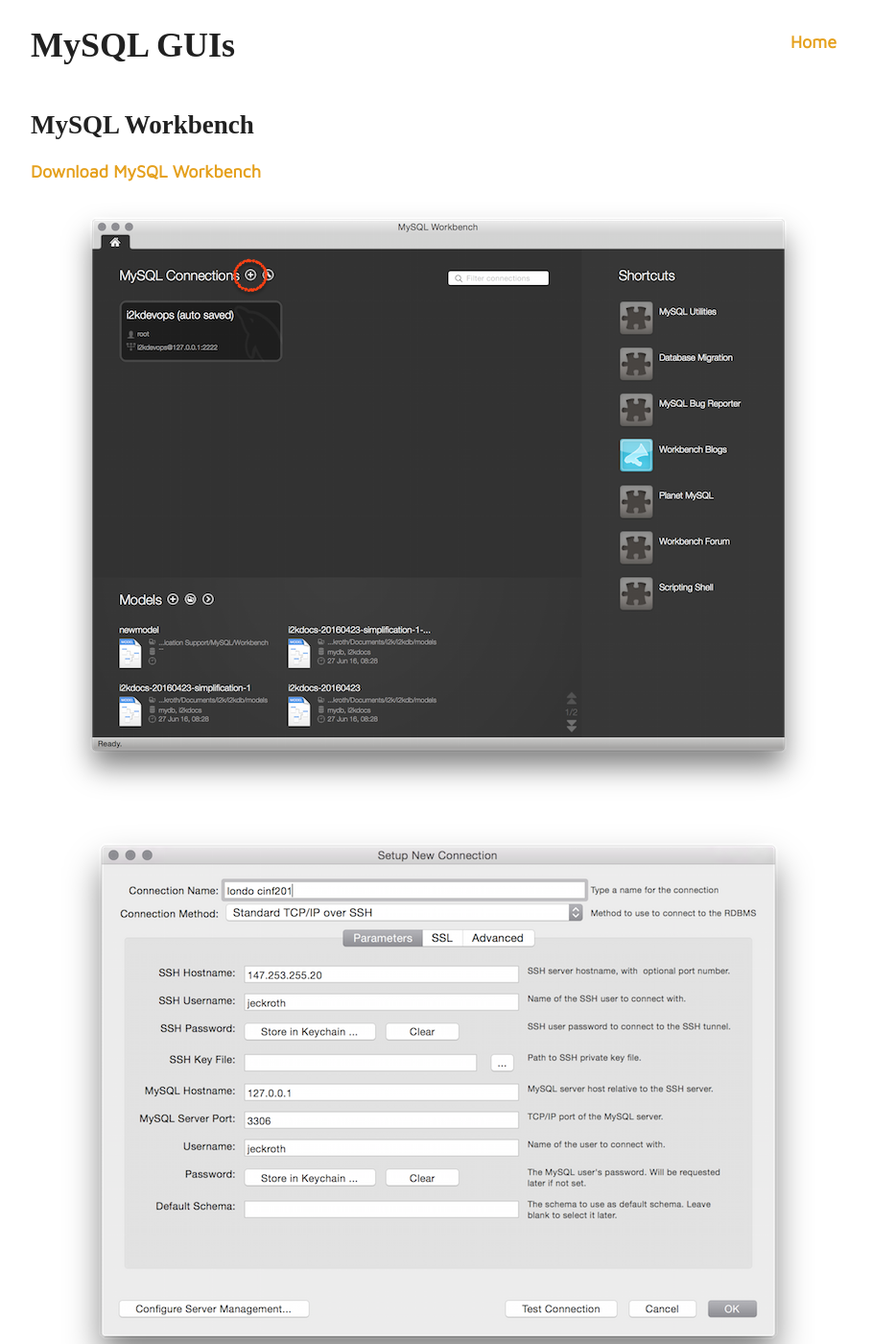
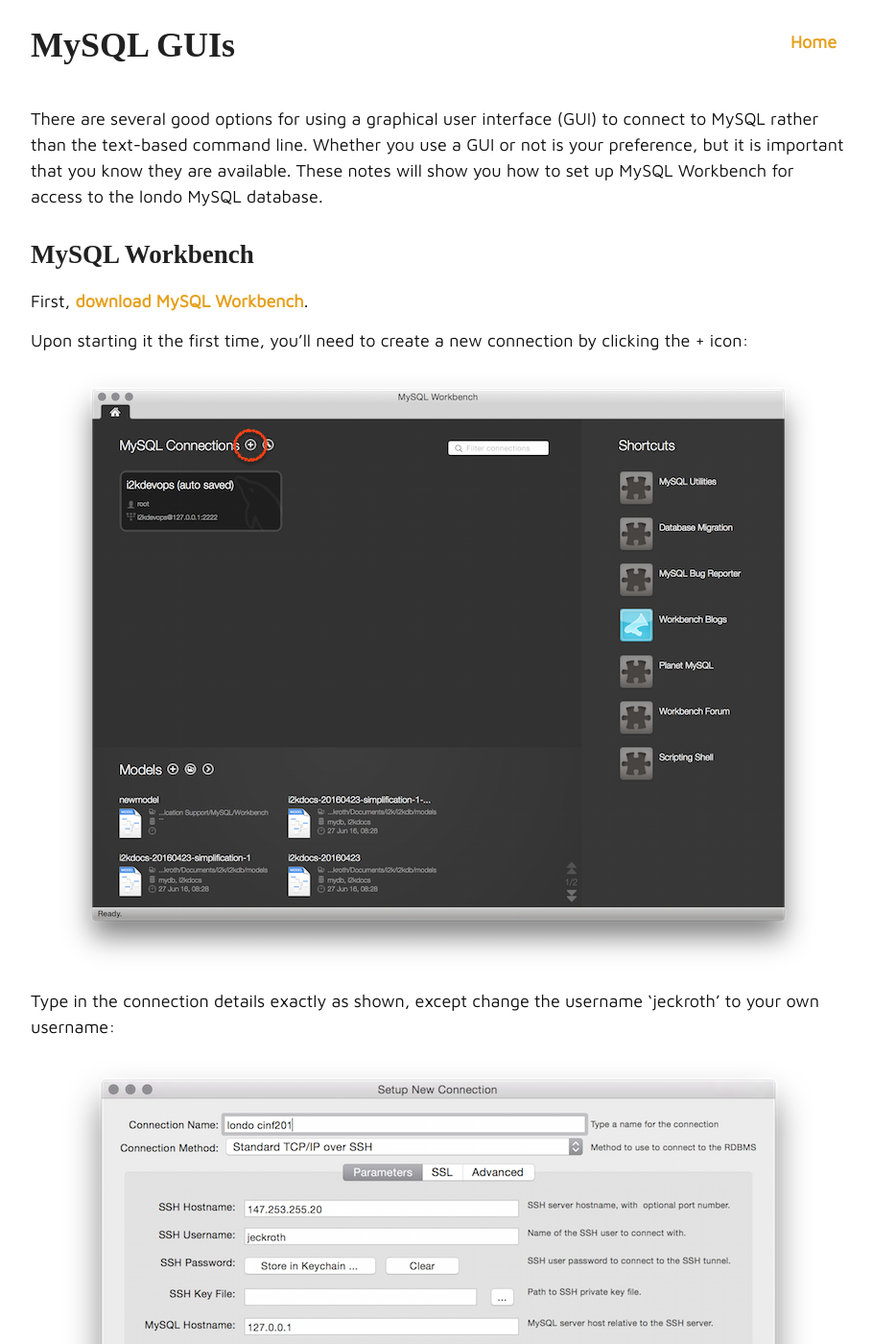
Before and after one commit to joshuaeckroth/cinf201-website, a Jekyll site: the page built from notes/mysql-guis.md, in a window 1280 px wide and 1400 px high. Shown: the whole window at 96% size, without its empty margins (183-1093 px from the left). Built offline with Jekyll 4.4.1, drawn with Linux system fonts in a browser that asks for light colours; some web fonts are replaced; some of the changed text lies outside the part shown.

Commit message:
Updated MySQL GUIs notes

```diff
--- a/notes/mysql-guis.md
+++ b/notes/mysql-guis.md
@@ -5,18 +5,29 @@ layout: note
 
 # MySQL GUIs
 
+There are several good options for using a graphical user interface (GUI) to connect to MySQL rather than the text-based command line. Whether you use a GUI or not is your preference, but it is important that you know they are available. These notes will show you how to set up MySQL Workbench for access to the londo MySQL database.
 
 ## MySQL Workbench
 
-[Download MySQL Workbench](https://www.mysql.com/products/workbench/)
+First, [download MySQL Workbench](https://www.mysql.com/products/workbench/).
 
+
+Upon starting it the first time, you'll need to create a new connection by clicking the + icon:
 
 ![MySQL Workbench](/images/mysql-workbench-1.png)
 
+Type in the connection details exactly as shown, except change the username 'jeckroth' to your own username:
+
 ![MySQL Workbench](/images/mysql-workbench-2.png)
+
+After clicking OK, you'll have a connection (like a bookmark) that can be used whenever you open the Workbench. Double click the connection to connect.
 
 ![MySQL Workbench](/images/mysql-workbench-3.png)
 
+Assuming the connection was set up properly, you will now see several panes. On the lower-left is a list of databses which, when expanded, will show tables in each database. In the middle you can type and execute SQL queries. On the right is a help display or "snippets" (saved bits of SQL code).
+
 ![MySQL Workbench](/images/mysql-workbench-4.png)
 
+Expand a database in the lower-left pane and select a table. Right-click and choose to select the first 1000 rows. The middle pane will update to show the SQL query generated and executed, plus the results in a spreadsheet form.
+
 ![MySQL Workbench](/images/mysql-workbench-5.png)
```
